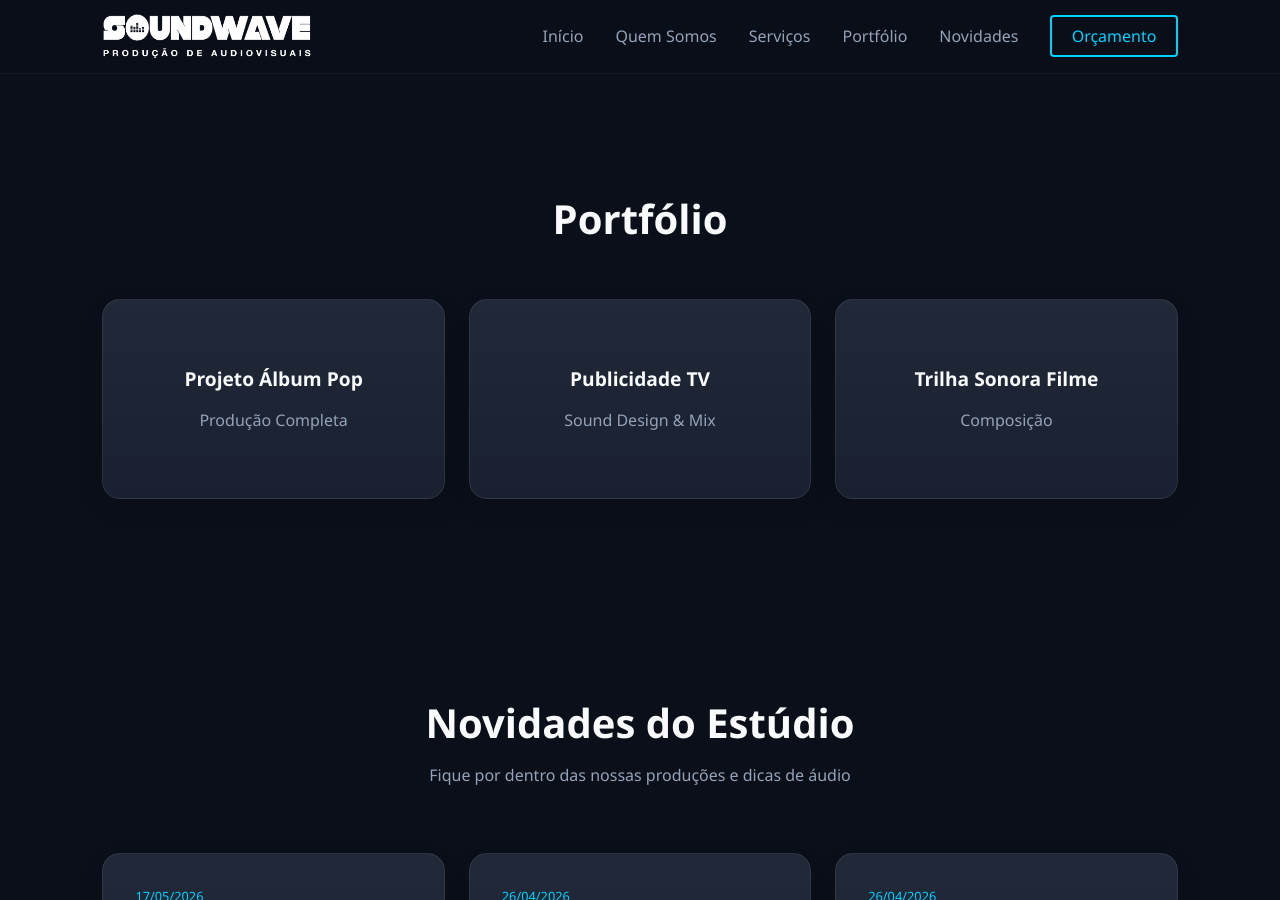
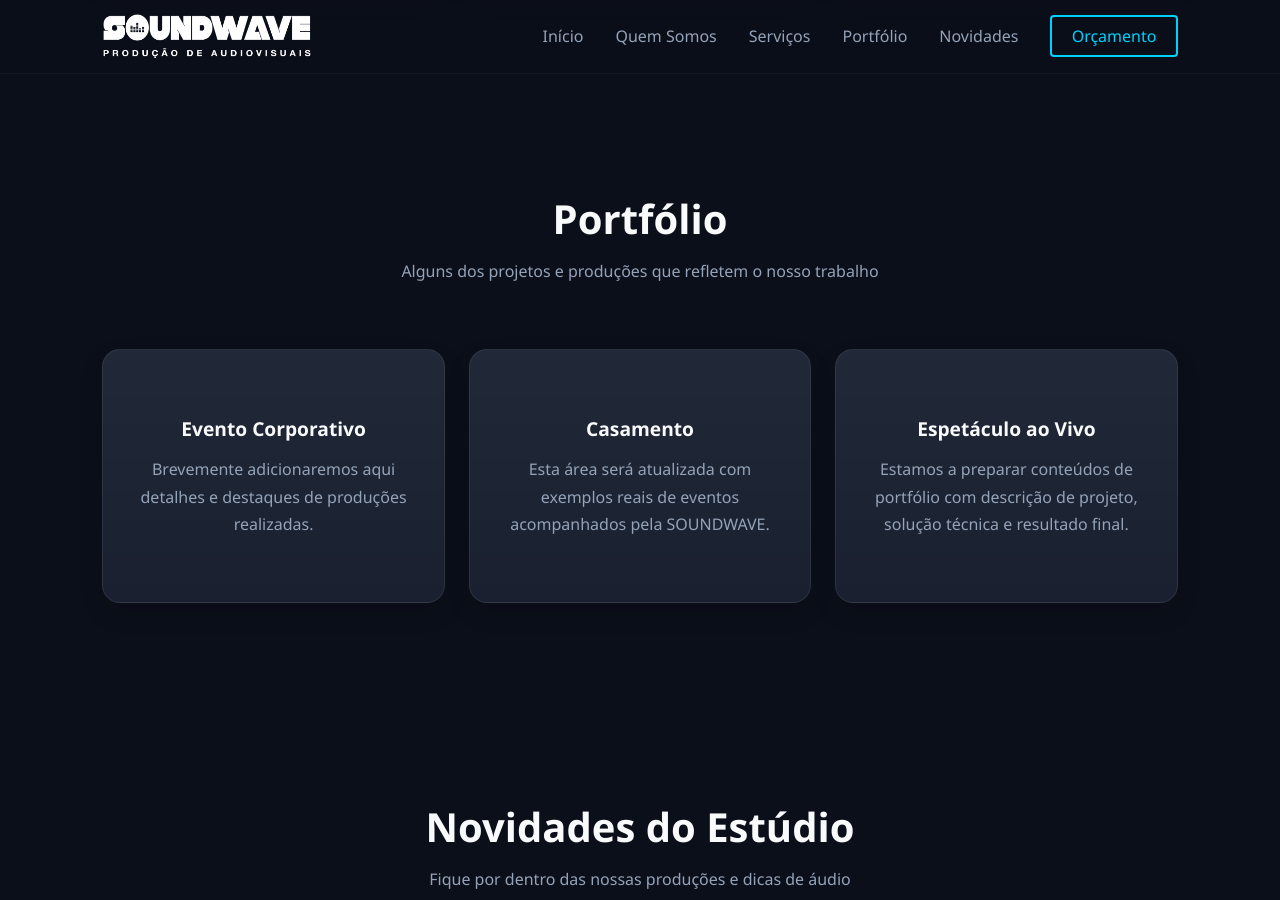
Before and after one commit to jaarego/jaarego.github.io, a Jekyll site: the page built from README.md, in a window 1280 px wide and 900 px high, scrolled down 2476 px. Built offline with Jekyll 4.4.1, drawn with Linux system fonts in a browser that asks for light colours; our own code applies the rules of GitHub Pages for plain Markdown files.

Commit message:
portfolio

```diff
--- a/_includes/portfolio.html
+++ b/_includes/portfolio.html
@@ -1,8 +1,21 @@
 <section id="portfolio" class="portfolio">
     <h2>Portfólio</h2>
+    <p class="subtitle">Alguns dos projetos e produções que refletem o nosso trabalho</p>
+
     <div class="grid-portfolio">
-        <div class="portfolio-item"><h4>Projeto Álbum Pop</h4><p>Produção Completa</p></div>
-        <div class="portfolio-item"><h4>Publicidade TV</h4><p>Sound Design & Mix</p></div>
-        <div class="portfolio-item"><h4>Trilha Sonora Filme</h4><p>Composição</p></div>
+        <div class="portfolio-item">
+            <h4>Evento Corporativo</h4>
+            <p>Brevemente adicionaremos aqui detalhes e destaques de produções realizadas.</p>
+        </div>
+
+        <div class="portfolio-item">
+            <h4>Casamento</h4>
+            <p>Esta área será atualizada com exemplos reais de eventos acompanhados pela SOUNDWAVE.</p>
+        </div>
+
+        <div class="portfolio-item">
+            <h4>Espetáculo ao Vivo</h4>
+            <p>Estamos a preparar conteúdos de portfólio com descrição de projeto, solução técnica e resultado final.</p>
+        </div>
     </div>
 </section>
```
